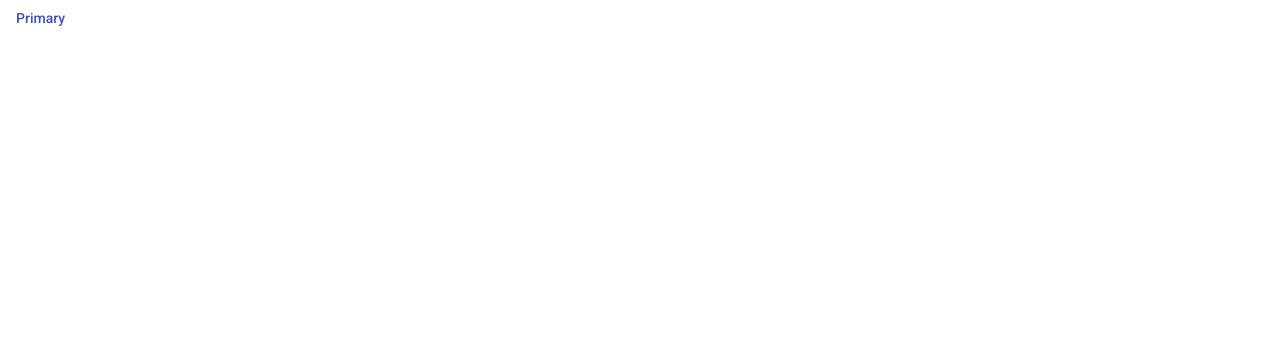
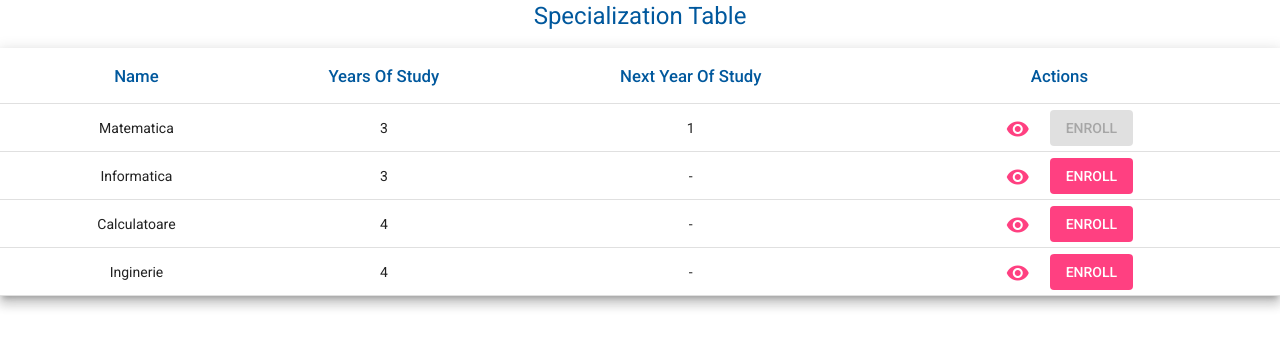
Before and after one commit to BarbaMatei/ISS-Project-FE, an Angular app: page /specialization in a window 1280 px wide. Before the commit this address led to /. Shown: the top 348 px of the page. Built offline with nearby package versions, Linux system fonts and the light colour scheme.

Commit message:
Created Specialization Table

```diff
--- a/src/app/app-routing.module.ts
+++ b/src/app/app-routing.module.ts
@@ -1,9 +1,11 @@
 import { NgModule } from '@angular/core';
 import { RouterModule, Routes } from '@angular/router';
 import { LoginCardComponent } from './components/login-card/login-card.component';
+import { SpecializationTableComponent } from './components/specialization-table/specialization-table.component';
 
 const routes: Routes = [
-  { path:'login', component: LoginCardComponent }
+  { path:'login', component: LoginCardComponent },
+  { path:'specialization', component: SpecializationTableComponent }
 ];
 
 @NgModule({
--- a/src/app/app.component.html
+++ b/src/app/app.component.html
@@ -1,5 +1,3 @@
 <ng-container>
     <router-outlet></router-outlet>
 </ng-container>
-
-<button mat-button color="primary">Primary</button>
--- a/src/app/components/login-card/login-card.component.html
+++ b/src/app/components/login-card/login-card.component.html
@@ -2,7 +2,7 @@
     <mat-card class="login-card-container">
 
         <mat-card-header class="login-card-header">
-            <mat-card-title class="login-card-title"> Student Management</mat-card-title>
+            <mat-card-title class="login-card-title">Student Management</mat-card-title>
         </mat-card-header>
 
         <mat-card-content class="login-card-content">
@@ -17,14 +17,14 @@
 
                         <mat-error *ngIf="loginForm.get('loginEmailControl')!.hasError('pattern') &&
                                       !loginForm.get('loginEmailControl')!.hasError('required')">
-                            Please provide your <strong>firstname.lastname@tss-yonder.com</strong> mail account
+                            Please provide your <strong>firstname.lastname@ubbcluj.com</strong> mail account
                         </mat-error>
 
                         <mat-error *ngIf="loginForm.get('loginEmailControl')!.hasError('required')">
                             Email is <strong>required</strong>
                         </mat-error>
 
-                        <mat-hint>Login with your @tss-yonder.com mail account</mat-hint>
+                        <mat-hint>Login with your @ubbcluj.ro mail account</mat-hint>
                     </mat-form-field>
                 </div>
 
@@ -56,6 +56,4 @@
         </mat-card-content>
 
     </mat-card>
-
-    <a href="/register">Don't have an account?</a>
 </div>
--- a/src/app/components/login-card/login-card.component.ts
+++ b/src/app/components/login-card/login-card.component.ts
@@ -32,7 +32,7 @@ export class LoginCardComponent implements OnInit {
     this.loginForm = this.formBuilder.group({
       loginEmailControl: new FormControl('', [
         Validators.required,
-        Validators.pattern('[a-zA-Z]+\\.[a-zA-Z]+@tss-yonder\\.com'),
+        Validators.pattern('[a-zA-Z]+\\.[a-zA-Z]+@ubbcluj\\.com'),
       ]),
       loginPasswordControl: new FormControl('', [
         Validators.required,
--- /dev/null
+++ b/src/app/components/specialization-table/specialization-table.component.html
@@ -0,0 +1,31 @@
+<h1 class="title">Specialization Table</h1>
+
+<table mat-table [dataSource]="dataSource" class="mat-elevation-z8 table-container">
+    <ng-container matColumnDef="name" class="">
+        <th mat-header-cell *matHeaderCellDef class="table-header-text"> Name </th>
+        <td mat-cell *matCellDef="let element"> {{element.name}} </td>
+    </ng-container>
+
+    <ng-container matColumnDef="yearsOfStudy">
+        <th mat-header-cell *matHeaderCellDef class="table-header-text"> Years Of Study </th>
+        <td mat-cell *matCellDef="let element"> {{element.yearsOfStudy}} </td>
+    </ng-container>
+
+    <ng-container matColumnDef="nextYearOfStudy">
+        <th mat-header-cell *matHeaderCellDef class="table-header-text"> Next Year Of Study </th>
+        <td mat-cell *matCellDef="let element">
+            <span>{{ (element.nextYearOfStudy != 0) ? element.nextYearOfStudy : '-'}}</span>
+        </td>
+    </ng-container>
+
+    <ng-container matColumnDef="Actions">
+        <th mat-header-cell  *matHeaderCellDef class="table-header-text"> Actions </th>
+        <td mat-cell *matCellDef="let element" >
+            <button mat-button color="accent"><mat-icon>visibility</mat-icon></button>
+            <button mat-flat-button color="accent" disabled="{{element.nextYearOfStudy != 0 || noOfEnrolledSpecialization == 2}}">ENROLL</button>
+        </td>
+    </ng-container>
+
+    <tr mat-header-row class="table-header" *matHeaderRowDef="displayedColumns"></tr>
+    <tr mat-row class="table-row" *matRowDef="let row; columns: displayedColumns;"></tr>
+</table>
--- /dev/null
+++ b/src/app/components/specialization-table/specialization-table.component.scss
@@ -0,0 +1,13 @@
+td, th {
+    text-align: center !important;
+    vertical-align: middle !important;
+}
+
+.mat-sort-header-container {
+    justify-content: center !important;
+}
+
+.title{
+    display:flex;
+    justify-content: center;
+}
--- /dev/null
+++ b/src/app/components/specialization-table/specialization-table.component.ts
@@ -0,0 +1,34 @@
+import { Component, OnInit } from '@angular/core';
+import { Specialization } from 'src/app/models/specialization';
+
+@Component({
+  selector: 'app-specialization-table',
+  templateUrl: './specialization-table.component.html',
+  styleUrls: ['./specialization-table.component.scss']
+})
+export class SpecializationTableComponent implements OnInit {
+
+  dataSource: Specialization[] = [
+    {id: 1, name: "Matematica", yearsOfStudy: 3, nextYearOfStudy: 1},
+    {id: 2, name: "Informatica", yearsOfStudy: 3, nextYearOfStudy: 0},
+    {id: 3, name: "Calculatoare", yearsOfStudy: 4, nextYearOfStudy: 0},
+    {id: 4, name: "Inginerie", yearsOfStudy: 4, nextYearOfStudy: 0}
+  ]
+
+  displayedColumns: string[] = ["name", "yearsOfStudy", "nextYearOfStudy", "Actions"]
+
+  noOfEnrolledSpecialization: number = 0;
+
+  constructor() {
+    let count = 0;
+    this.dataSource.forEach(function(value) {
+      if(value.nextYearOfStudy != 0)
+        count += 1;
+    })
+    this.noOfEnrolledSpecialization = count;
+  }
+
+  ngOnInit(): void {
+  }
+
+}
--- /dev/null
+++ b/src/app/models/specialization.ts
@@ -0,0 +1,7 @@
+export interface Specialization{
+    id: number,
+    name: string,
+    yearsOfStudy: number,
+    nextYearOfStudy: number
+
+}
```
Also changed, not shown: src/app/app.module.ts (+11 -7 lines).
